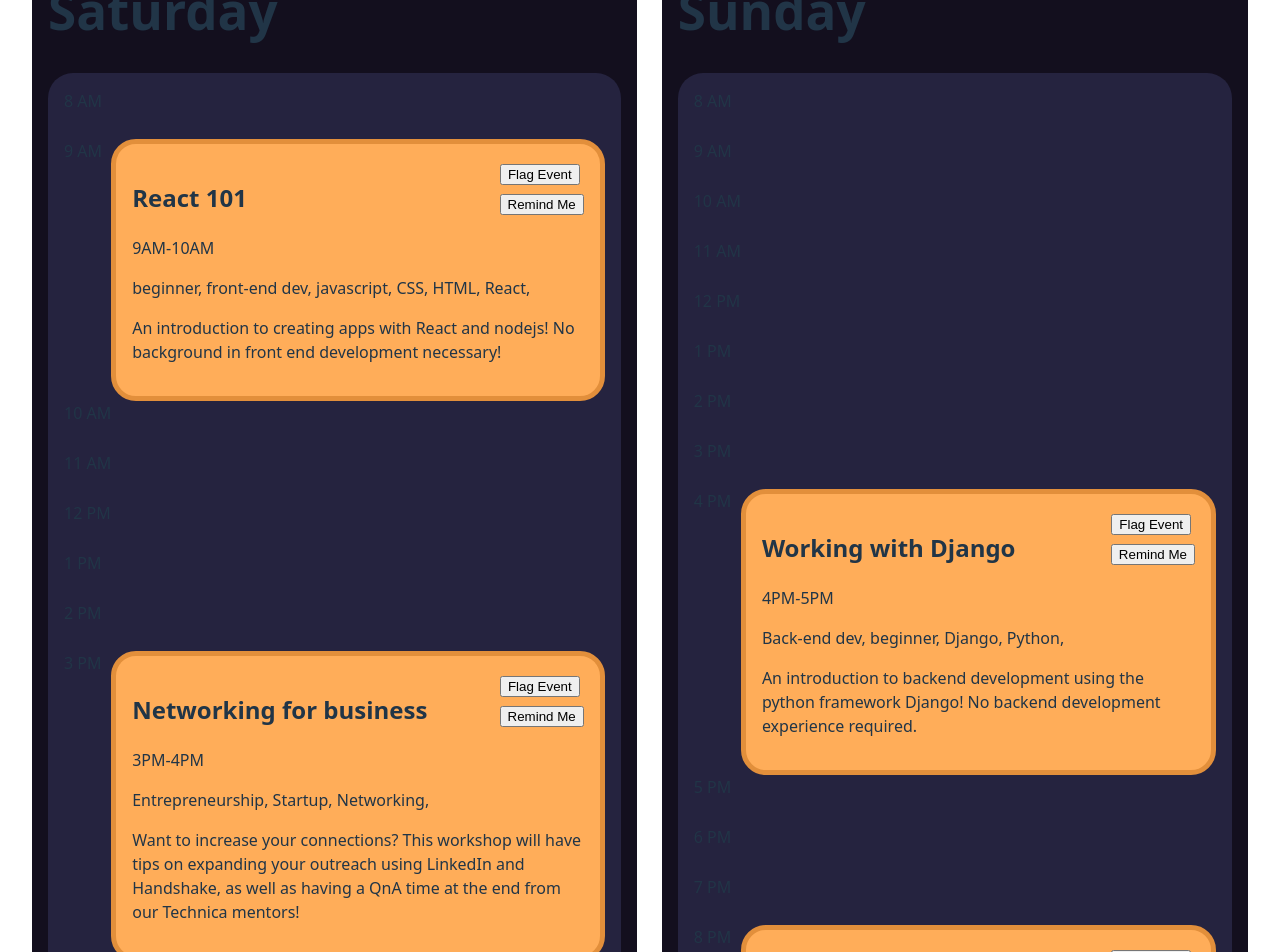
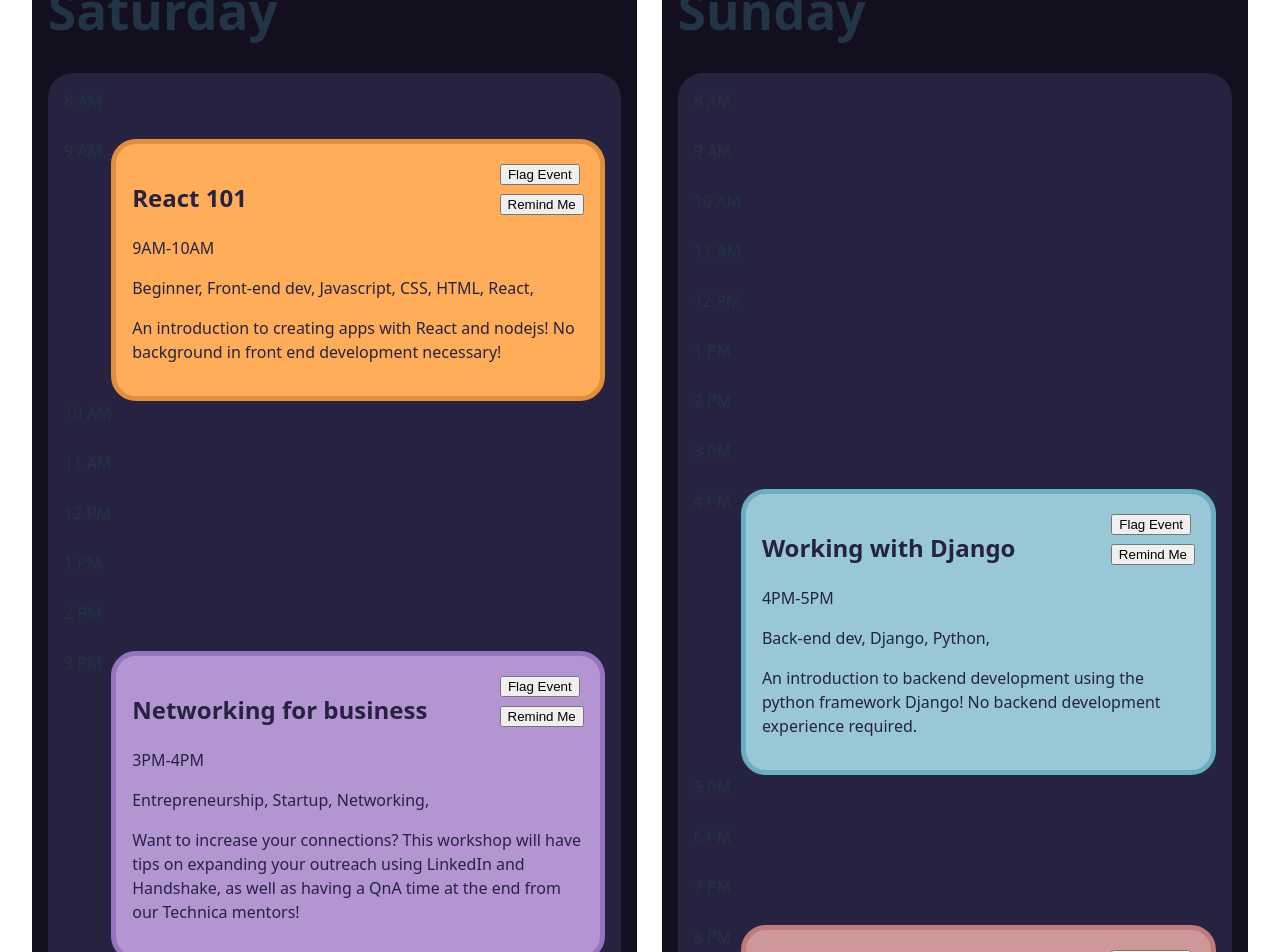
Before and after one commit to anirakarina/eventPlanner_Technica, a React (Vite) app: page / in a window 1280 px wide. Shown: the part 100-1052 px from the top of the page. Built offline with nearby package versions, Linux system fonts and the light colour scheme.

Commit message:
add different workshop colors using className

```diff
--- a/src/App.css
+++ b/src/App.css
@@ -147,13 +147,13 @@
   grid-row-end: 17;
 }
 
+/*All workshop/event related stuff*/
 .event{
   box-sizing: border-box;
   border-radius: 25px;
-  border: solid 5px #e28f3b;
-  background-color: #FFAD59; /*replace this with the colors file later*/
   padding: 1em;
   position: relative;
+  color: #25233F;
 }
 
 .flag{
@@ -167,3 +167,24 @@
   top: 50px;
   right: 16px;
 }
+
+.beginner{
+  background-color: #FFAD59;
+  border: solid 5px #e28f3b;
+
+}
+
+.general{
+  background-color: #98C7D5;
+  border: solid 5px #6baec2;
+}
+
+.startup{
+  background-color: #B396D1;
+  border: solid 5px #9874c0;
+}
+
+.research{
+  background-color: #CE9898;
+  border: solid 5px #c07a7a;
+}
--- a/src/App.tsx
+++ b/src/App.tsx
@@ -11,14 +11,14 @@ function App() {
 
   const Sat_workshops: workshop[] = [
     {
-      className: "start-9",
+      className: "start-9 beginner",
       title: "React 101",
       time: "9AM-10AM",
-      tags: ["beginner", "front-end dev", "javascript", "CSS", "HTML", "React"],
+      tags: ["Beginner", "Front-end dev", "Javascript", "CSS", "HTML", "React"],
       desc: "An introduction to creating apps with React and nodejs! No background in front end development necessary!"
     },
     {
-      className: "start-15",
+      className: "start-15 startup",
       title: "Networking for business",
       time: "3PM-4PM",
       tags: ["Entrepreneurship", "Startup", "Networking"],
@@ -28,17 +28,17 @@ function App() {
 
   const Sun_workshops: workshop[] = [
     {
-      className: "start-20",
+      className: "start-20 research",
       title: "Computer Science research",
       time: "8PM-9PM",
       tags: ["Computer Science", "Interdisciplinary", "Research"],
       desc: "This workshop will introduce you to the various fields of research within computer science and its interdisciplinary areas, as well as give advice as to how to find research opportunities!"
     },
     {
-      className: "start-16",
+      className: "start-16 general",
       title: "Working with Django",
       time: "4PM-5PM",
-      tags: ["Back-end dev", "beginner", "Django", "Python"],
+      tags: ["Back-end dev", "Django", "Python"],
       desc: "An introduction to backend development using the python framework Django! No backend development experience required."
     }
   ];
```
